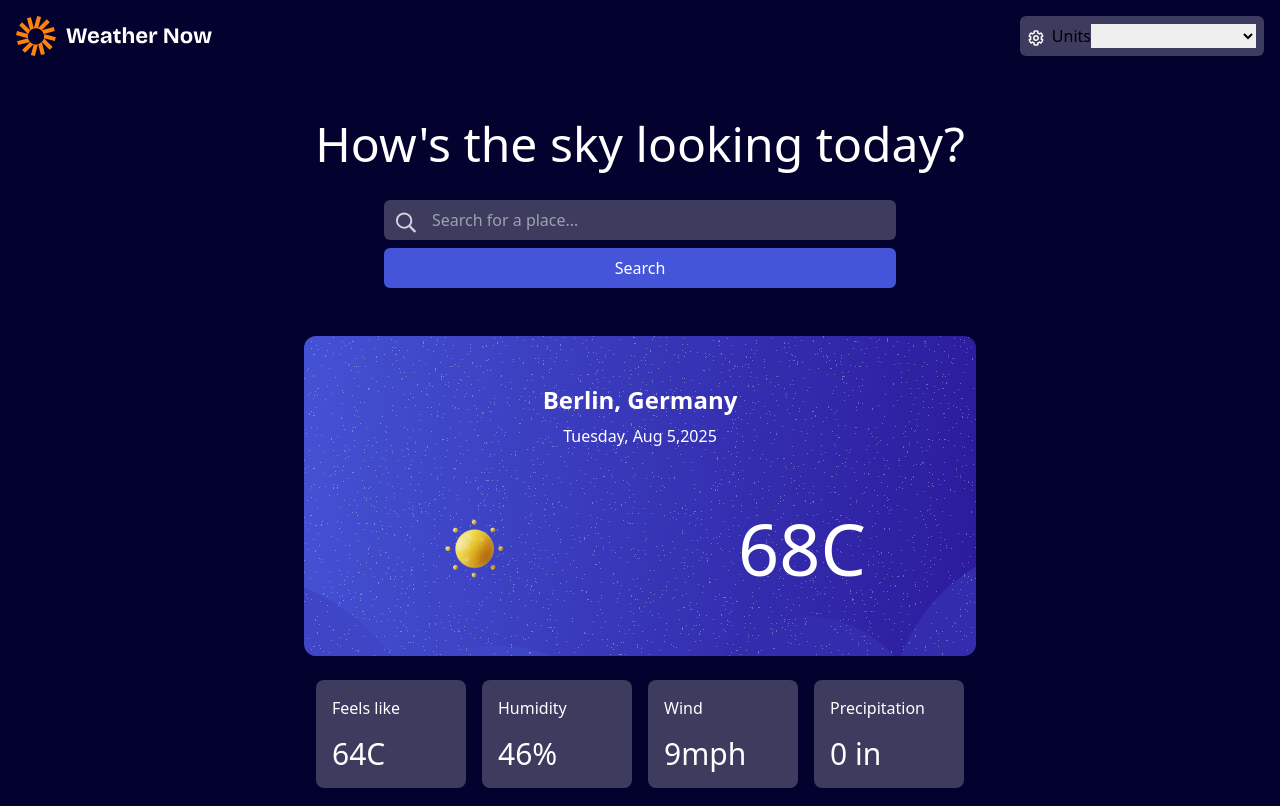
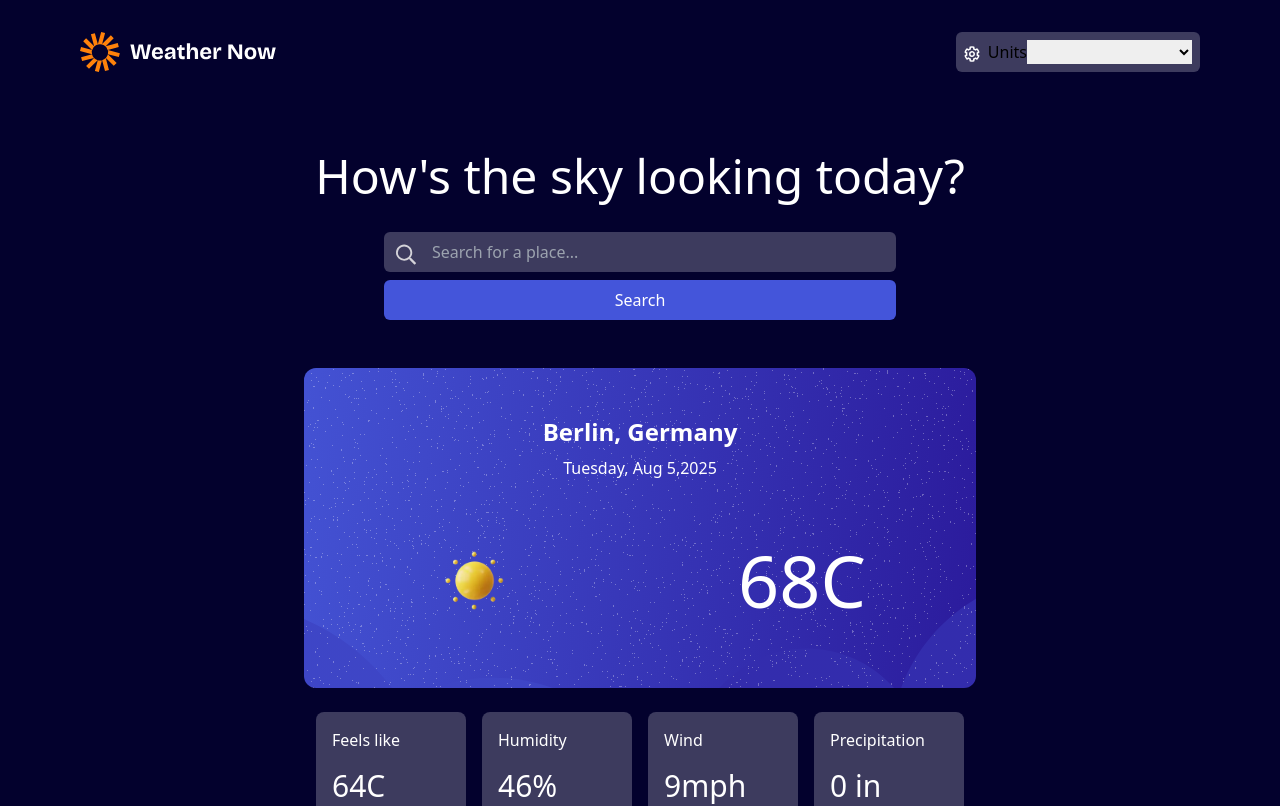
Before and after one commit to szczepanieceryk/weather-app, a React (Vite) app: page / in a window 1280 px wide. Shown: the top 806 px of the page. Built offline with nearby package versions, Linux system fonts and the light colour scheme.

Commit message:
fix(ui) limit navigation width on desktop

```diff
--- a/src/layouts/Navigation.tsx
+++ b/src/layouts/Navigation.tsx
@@ -4,7 +4,7 @@ import unitsIcon from '../assets/images/icon-units.svg';
 const Navigation: React.FC = () => {
   return (
     <nav>
-      <div className="p-4 flex flex-wrap justify-between items-center">
+      <div className="p-4 md:py-8 max-w-[90%] mx-auto flex flex-wrap justify-between items-center">
         <img src={logo} alt="" />
         <div className="p-2 rounded-md bg-[#3d3b5eff] cursor-pointer">
           <img src={unitsIcon} alt="" className="inline" />
```
